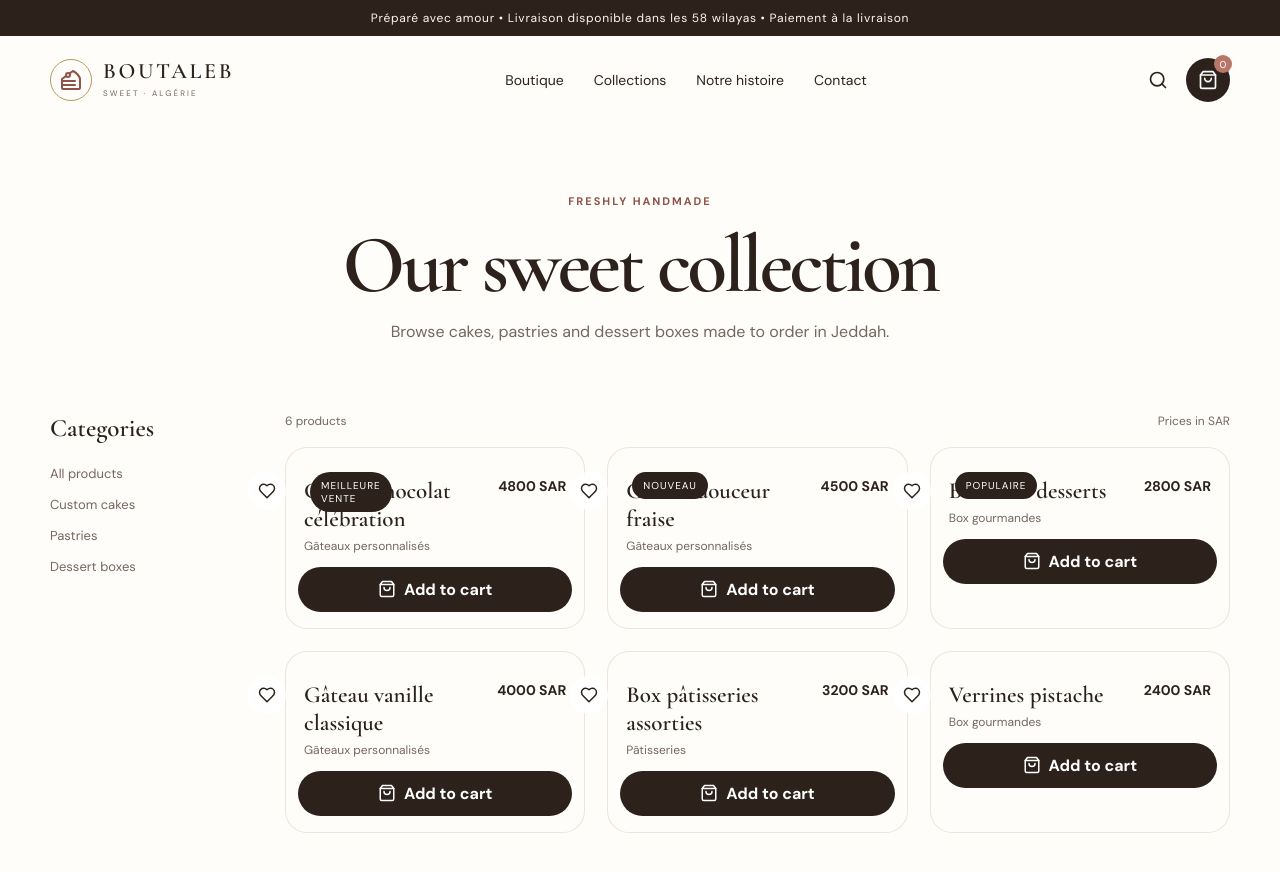
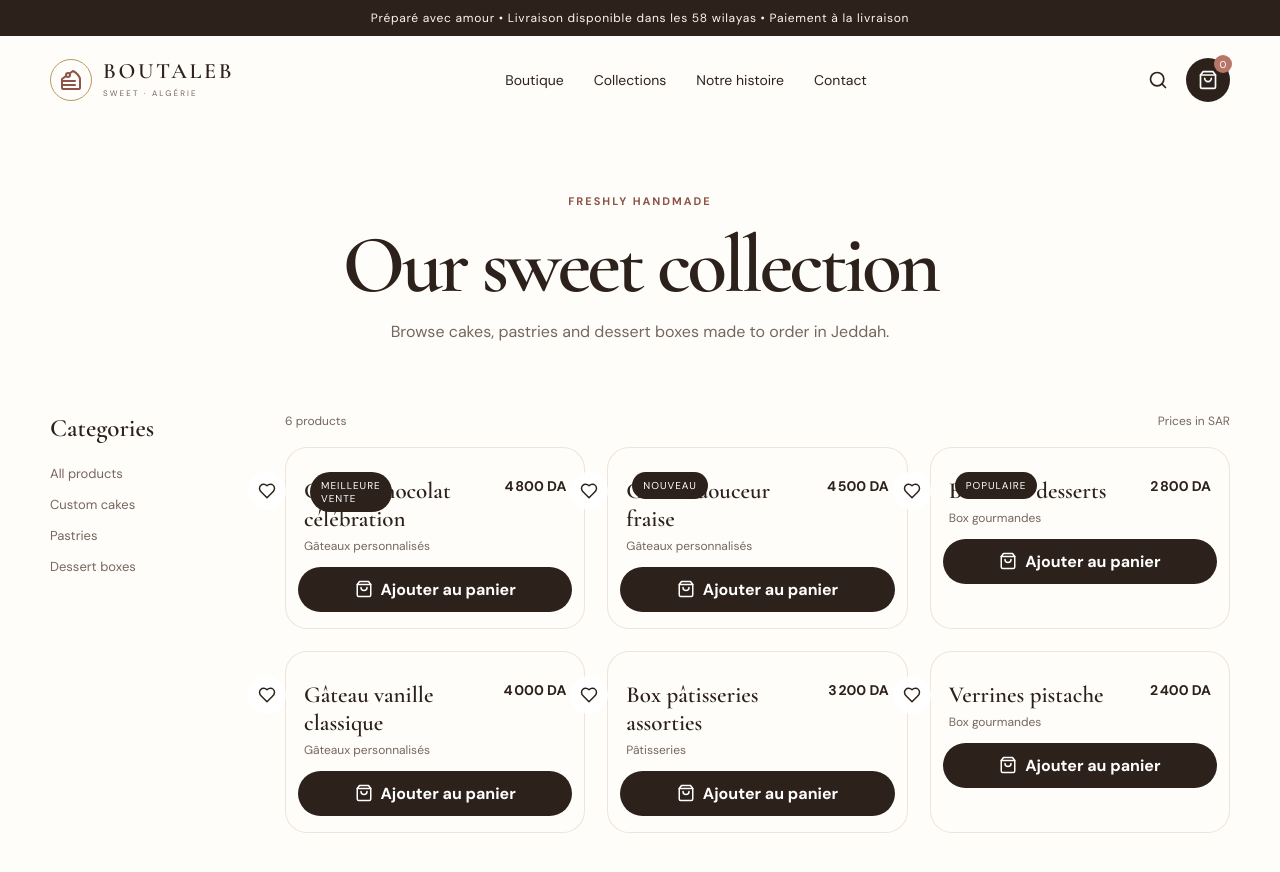
Before and after one commit to H4532/Boutaleb-Sweet, a Next.js app: page /shop in a window 1280 px wide. Shown: the top 872 px of the page. Built offline with nearby package versions, Linux system fonts and the light colour scheme; grey boxes are pictures that could not be loaded.

Commit message:
feat: display Algerian dinar prices

```diff
--- a/components/ProductCard.tsx
+++ b/components/ProductCard.tsx
@@ -5,6 +5,8 @@ import Link from 'next/link';
 import { Heart, ShoppingBag } from 'lucide-react';
 import type { Product } from '@/data/products';
 import { useCart } from './CartProvider';
+
+const formatPrice = (price: number) => new Intl.NumberFormat('fr-DZ').format(price);
 
 export function ProductCard({ product }: { product: Product }) {
   const { addItem } = useCart();
@@ -18,9 +20,9 @@ export function ProductCard({ product }: { product: Product }) {
       </Link>
       <div className="product-info">
         <div><Link href={`/shop/${product.slug}`}><h3>{product.name}</h3></Link><p>{product.category}</p></div>
-        <strong>{product.price} SAR</strong>
+        <strong>{formatPrice(product.price)} DA</strong>
       </div>
-      <button className="add-button" onClick={() => addItem(product)}><ShoppingBag size={18} /> Add to cart</button>
+      <button className="add-button" onClick={() => addItem(product)}><ShoppingBag size={18} /> Ajouter au panier</button>
     </article>
   );
 }
```
